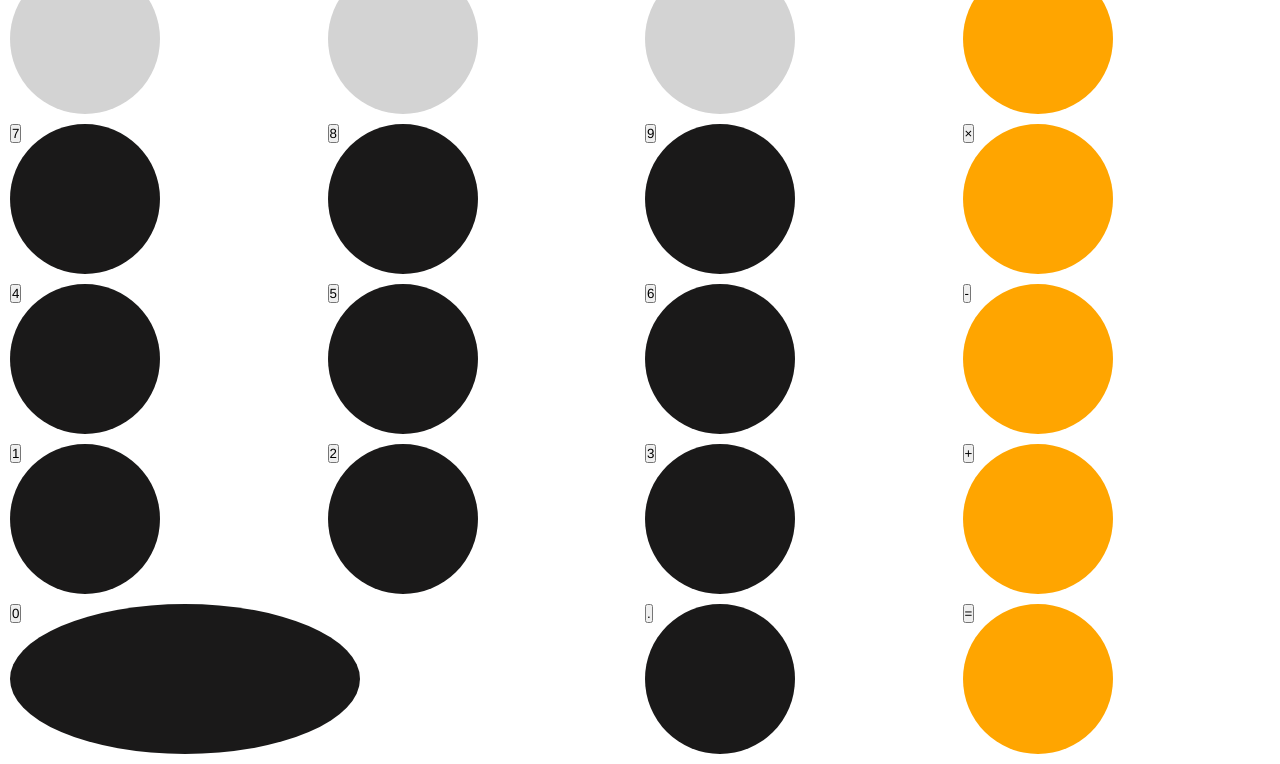
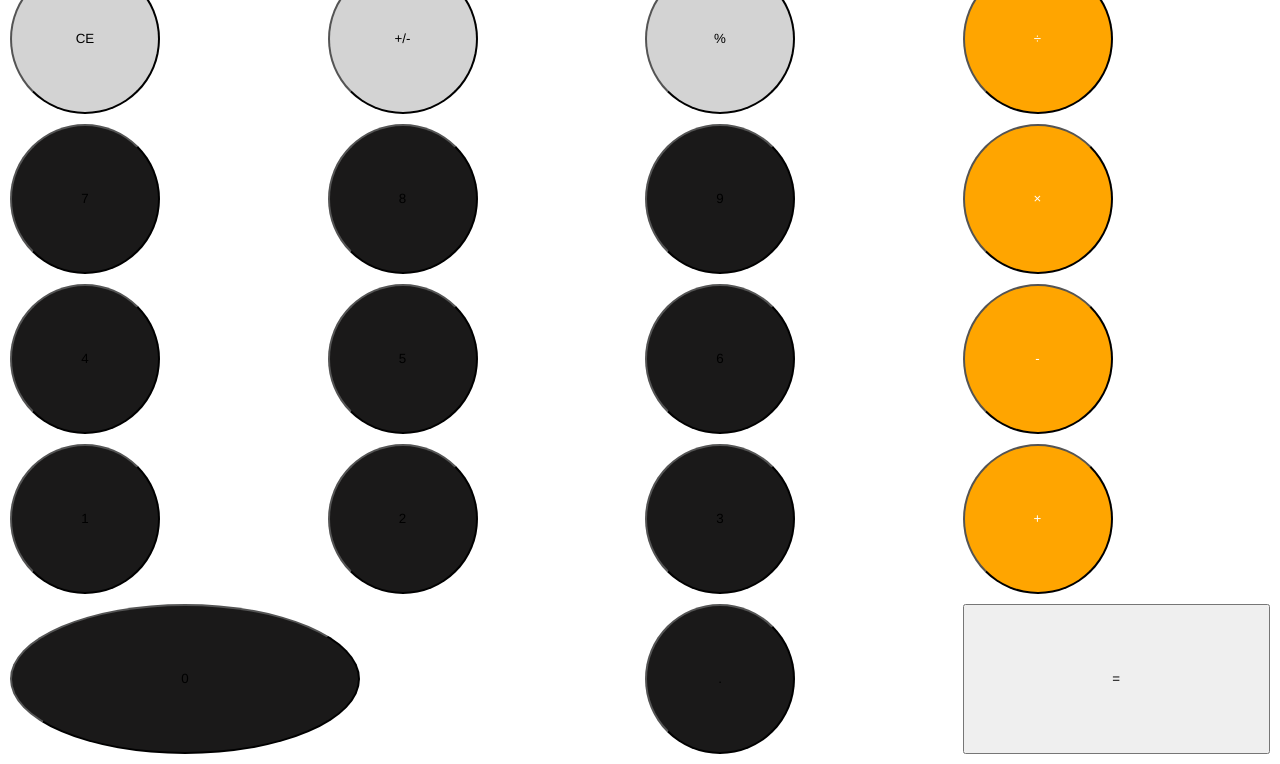
Before and after one commit to WilliamBusby/calculator, a plain HTML site: page index.html in a window 1280 px wide. Shown: the part 244-1008 px from the top of the page. Drawn offline with Linux system fonts and the light colour scheme.

Commit message:
Changed divs into classes

```diff
--- a/index.html
+++ b/index.html
@@ -5,36 +5,37 @@
   <meta http-equiv="X-UA-Compatible" content="IE=edge">
   <meta name="viewport" content="width=device-width, initial-scale=1.0">
   <title>Calculator</title>
-  <script src="app.js"></script>
+  <script src="app.js" async defer></script>
   <link rel="stylesheet" href="./dist/style.css">
 </head>
 <body>
   <!-- Output screen -->
   <section id="output">
+    <div id="output__number">1,984</div>
   </section>
   <section id="buttons">
   <!-- Clear function, +/- and % -->
-    <div class="lightgrey" id="remove"><button>CE</button></div>
-    <div class="lightgrey" id="plusMinus"><button>+/-</button></div>
-    <div class="lightgrey" id="percent"><button>%</button></div>
+    <button class="lightgrey" id="remove">CE</button>
+    <button class="lightgrey" id="plusMinus">+/-</button>
+    <button class="lightgrey" id="percent">%</button>
   <!-- Functions -->
-    <div class="functions" id="divide"><button>÷</button></div>
-    <div class="functions" id="multiply"><button>×</button></div>
-    <div class="functions" id="minus"><button>-</button></div>
-    <div class="functions" id="plus"><button>+</button></div>
-    <div class="functions" id="equal"><button>=</button></div>
+    <button class="functions" id="divide">÷</button>
+    <button class="functions" id="multiply">×</button>
+    <button class="functions" id="minus">-</button>
+    <button class="functions" id="plus">+</button>
+    <button id="equal">=</button>
   <!-- Numbers -->
-    <div class="numbers" id="nine"><button>9</button></div>
-    <div class="numbers" id="eight"><button>8</button></div>
-    <div class="numbers" id="seven"><button>7</button></div>
-    <div class="numbers" id="six"><button>6</button></div>
-    <div class="numbers" id="five"><button>5</button></div>
-    <div class="numbers" id="four"><button>4</button></div>
-    <div class="numbers" id="three"><button>3</button></div>
-    <div class="numbers" id="two"><button>2</button></div>
-    <div class="numbers" id="one"><button>1</button></div>
-    <div class="numbers" id="zero"><button>0</button></div>
-    <div class="numbers" id="decimal"><button>.</button></div>
+    <button class="numbers" id="nine">9</button>
+    <button class="numbers" id="eight">8</button>
+    <button class="numbers" id="seven">7</button>
+    <button class="numbers" id="six">6</button>
+    <button class="numbers" id="five">5</button>
+    <button class="numbers" id="four">4</button>
+    <button class="numbers" id="three">3</button>
+    <button class="numbers" id="two">2</button>
+    <button class="numbers" id="one">1</button>
+    <button class="numbers" id="zero">0</button>
+    <button class="numbers" id="decimal">.</button>
   </section>
 </body>
 </html>
```
